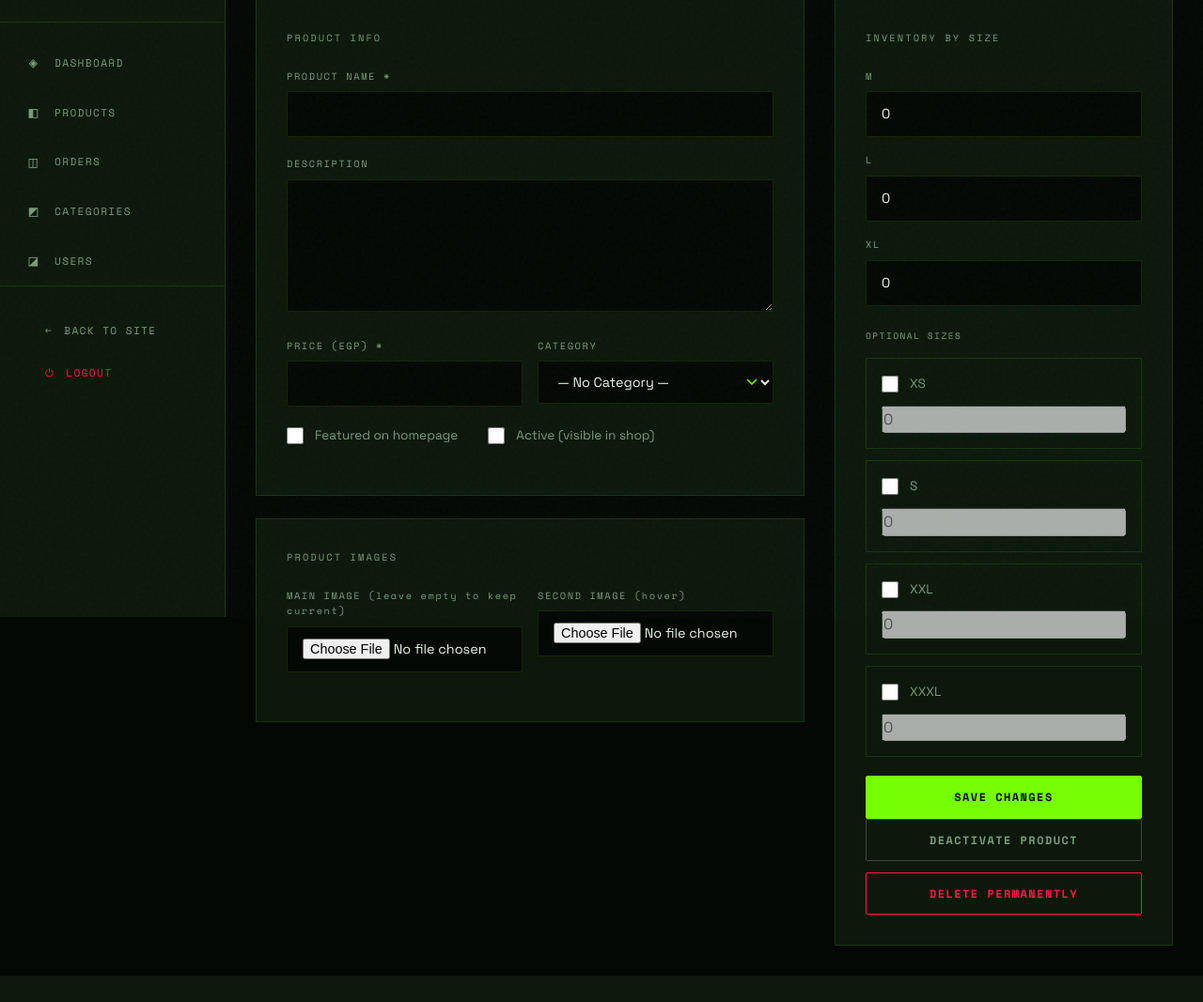
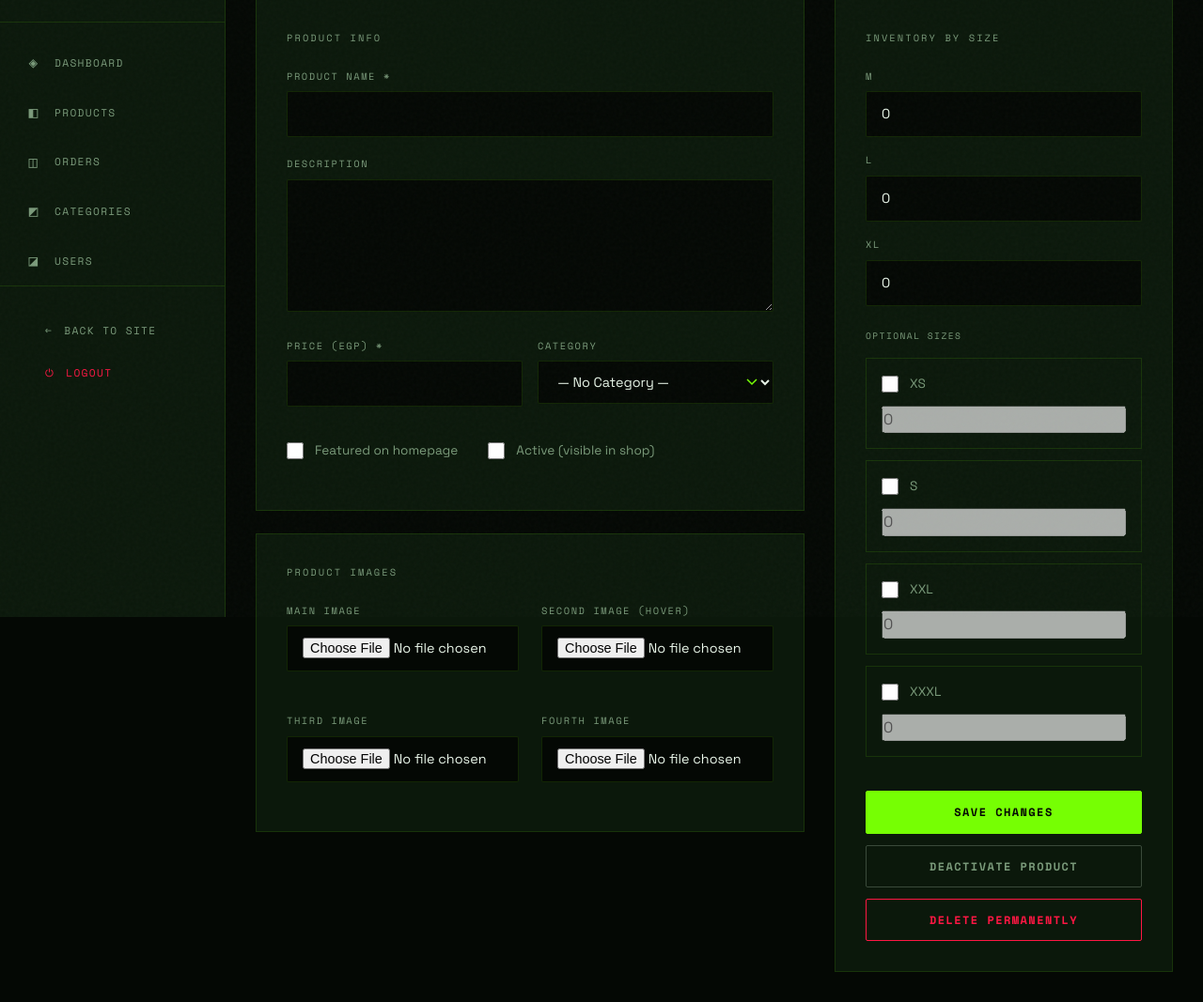
Before and after one commit to Axibrahim/in-your-soul, a Python web app: template app/templates/admin/edit_product.html in a window 1280 px wide. Shown: the part 143-1210 px from the top of the page at 94% size. Before the commit the page ends 1182 px from the top, so only its background shows below. Run offline with Jinja, Linux system fonts and the light colour scheme; the template is opened without the code that fills it, so the values that code supplies are empty.

Commit message:
Make Admins Able To Addo Up To For Photos Per Product v1.

```diff
--- a/app/models/__init__.py
+++ b/app/models/__init__.py
@@ -69,6 +69,8 @@ class Product(db.Model):
     category_id = db.Column(db.Integer, db.ForeignKey('categories.id'))
     image_url = db.Column(db.String(300))
     image_url_2 = db.Column(db.String(300))
+    image_url_3 = db.Column(db.String(300))
+    image_url_4 = db.Column(db.String(300))
     is_featured = db.Column(db.Boolean, default=False)
     is_active = db.Column(db.Boolean, default=True)
     created_at = db.Column(db.DateTime, default=datetime.utcnow)
--- a/app/templates/admin/edit_product.html
+++ b/app/templates/admin/edit_product.html
@@ -7,27 +7,23 @@
 {% block content %}
 
 <div style="display:flex;justify-content:space-between;align-items:center;margin-bottom:2rem;flex-wrap:wrap;gap:1rem;">
-
   <h2 style="font-size:1.25rem;">Edit: {{ product.name }}</h2>
-
   <a href="{{ url_for('admin.products') }}" class="btn btn--ghost btn--sm">
     <span>← BACK</span>
   </a>
-
 </div>
 
+<!-- MAIN EDIT FORM -->
 <form method="POST" enctype="multipart/form-data">
-
   <input type="hidden" name="csrf_token" value="{{ csrf_token() }}"/>
 
-  <div style="display:grid;grid-template-columns:1fr 360px;gap:2rem;align-items:start;">
+  <div style="display:grid;grid-template-columns:1fr 360px;gap:2rem;align-items:start;" class="admin-grid">
 
     <!-- MAIN FIELDS -->
-
     <div style="display:flex;flex-direction:column;gap:1.5rem;">
 
+      <!-- PRODUCT INFO -->
       <div style="background:var(--panel);border:1px solid var(--border);padding:2rem;">
-
         <div style="font-family:var(--font-display);font-size:0.65rem;letter-spacing:0.2em;color:var(--text-dim);margin-bottom:1.5rem;">
           PRODUCT INFO
         </div>
@@ -42,8 +38,7 @@
           <textarea name="description" rows="5">{{ product.description or '' }}</textarea>
         </div>
 
-        <div class="field-row">
-
+        <div class="field-row" style="display:grid;grid-template-columns:1fr 1fr;gap:1rem;">
           <div class="field">
             <label>PRICE (EGP) *</label>
             <input
@@ -58,162 +53,162 @@
 
           <div class="field">
             <label>CATEGORY</label>
-
             <select name="category_id">
-
               <option value="">— No Category —</option>
-
               {% for cat in categories %}
-
               <option
                 value="{{ cat.id }}"
                 {% if product.category_id == cat.id %}selected{% endif %}
               >
                 {{ cat.name }}
               </option>
-
               {% endfor %}
-
             </select>
-
+          </div>
         </div>
 
-        </div>
-
-        <div style="display:flex;gap:2rem;flex-wrap:wrap;">
-
+        <div style="display:flex;gap:2rem;flex-wrap:wrap;margin-top:1rem;">
           <div class="check-field">
-
             <input
               type="checkbox"
               name="is_featured"
               id="is_featured"
               {% if product.is_featured %}checked{% endif %}
             />
-
             <label for="is_featured">
               Featured on homepage
             </label>
-
           </div>
 
           <div class="check-field">
-
             <input
               type="checkbox"
               name="is_active"
               id="is_active"
               {% if product.is_active %}checked{% endif %}
             />
-
             <label for="is_active">
               Active (visible in shop)
             </label>
-
+          </div>
+        </div>
       </div>
 
-        </div>
-
-      </div>
-
-
       <!-- IMAGES -->
-
       <div style="background:var(--panel);border:1px solid var(--border);padding:2rem;">
-
         <div style="font-family:var(--font-display);font-size:0.65rem;letter-spacing:0.2em;color:var(--text-dim);margin-bottom:1.5rem;">
           PRODUCT IMAGES
         </div>
 
-        <div class="field-row">
+        <div style="display:grid;grid-template-columns:repeat(auto-fit, minmax(200px, 1fr));gap:1.5rem;">
 
+          <!-- IMAGE 1 -->
           <div class="field">
-
-            <label>MAIN IMAGE (leave empty to keep current)</label>
-
+            <label>MAIN IMAGE</label>
             {% if product.image_url %}
-
               <img
                 src="{{ product.image_url }}"
-              style="width:100%;height:160px;object-fit:cover;border:1px solid var(--border);margin-bottom:0.75rem;"
+                style="width:100%;height:160px;object-fit:cover;border:1px solid var(--border);margin-bottom:0.75rem;display:block;"
                 id="preview-1"
               />
-
             {% else %}
-
               <img
                 id="preview-1"
                 style="display:none;width:100%;height:160px;object-fit:cover;margin-bottom:0.75rem;border:1px solid var(--border);"
               />
-
             {% endif %}
-
             <input
               type="file"
               name="image"
               accept="image/*"
               data-preview="preview-1"
             />
-
           </div>
 
-
+          <!-- IMAGE 2 -->
           <div class="field">
-
-            <label>SECOND IMAGE (hover)</label>
-
+            <label>SECOND IMAGE (HOVER)</label>
             {% if product.image_url_2 %}
-
               <img
                 src="{{ product.image_url_2 }}"
-              style="width:100%;height:160px;object-fit:cover;border:1px solid var(--border);margin-bottom:0.75rem;"
+                style="width:100%;height:160px;object-fit:cover;border:1px solid var(--border);margin-bottom:0.75rem;display:block;"
                 id="preview-2"
               />
-
             {% else %}
-
               <img
                 id="preview-2"
                 style="display:none;width:100%;height:160px;object-fit:cover;margin-bottom:0.75rem;border:1px solid var(--border);"
               />
-
             {% endif %}
-
             <input
               type="file"
               name="image2"
               accept="image/*"
               data-preview="preview-2"
             />
+          </div>
 
+          <!-- IMAGE 3 -->
+          <div class="field">
+            <label>THIRD IMAGE</label>
+            {% if product.image_url_3 %}
+              <img
+                src="{{ product.image_url_3 }}"
+                style="width:100%;height:160px;object-fit:cover;border:1px solid var(--border);margin-bottom:0.75rem;display:block;"
+                id="preview-3"
+              />
+            {% else %}
+              <img
+                id="preview-3"
+                style="display:none;width:100%;height:160px;object-fit:cover;margin-bottom:0.75rem;border:1px solid var(--border);"
+              />
+            {% endif %}
+            <input
+              type="file"
+              name="image3"
+              accept="image/*"
+              data-preview="preview-3"
+            />
+          </div>
+
+          <!-- IMAGE 4 -->
+          <div class="field">
+            <label>FOURTH IMAGE</label>
+            {% if product.image_url_4 %}
+              <img
+                src="{{ product.image_url_4 }}"
+                style="width:100%;height:160px;object-fit:cover;border:1px solid var(--border);margin-bottom:0.75rem;display:block;"
+                id="preview-4"
+              />
+            {% else %}
+              <img
+                id="preview-4"
+                style="display:none;width:100%;height:160px;object-fit:cover;margin-bottom:0.75rem;border:1px solid var(--border);"
+              />
+            {% endif %}
+            <input
+              type="file"
+              name="image4"
+              accept="image/*"
+              data-preview="preview-4"
+            />
           </div>
 
         </div>
-
+      </div>
     </div>
 
-    </div>
-
-
-    <!-- INVENTORY -->
-
+    <!-- INVENTORY SIDEBAR -->
     <div style="background:var(--panel);border:1px solid var(--border);padding:2rem;position:sticky;top:4.5rem;">
-
       <div style="font-family:var(--font-display);font-size:0.65rem;letter-spacing:0.2em;color:var(--text-dim);margin-bottom:1.5rem;">
         INVENTORY BY SIZE
       </div>
 
-
       <!-- DEFAULT SIZES -->
-
       {% for size in ['M', 'L', 'XL'] %}
-
         {% set variant = product.variants | selectattr('size', 'equalto', size) | first %}
-
         <div class="field" style="margin-bottom:1rem;">
-
           <label>{{ size }}</label>
-
           <input
             type="number"
             name="stock_{{ size }}"
@@ -221,62 +216,32 @@
             min="0"
             style="width:100%;"
           />
-
         </div>
-
       {% endfor %}
 
-
       <!-- OPTIONAL SIZES -->
-
-      <div style="
-        font-family:var(--font-display);
-        font-size:0.6rem;
-        letter-spacing:0.15em;
-        color:var(--text-dim);
-        margin:1.5rem 0 1rem;
-      ">
+      <div style="font-family:var(--font-display);font-size:0.6rem;letter-spacing:0.15em;color:var(--text-dim);margin:1.5rem 0 1rem;">
         OPTIONAL SIZES
       </div>
 
+      {% for size in ['XS', 'S', 'XXL', 'XXXL'] %}
+        {% set variant = product.variants | selectattr('size', 'equalto', size) | first %}
+        {% set is_enabled = variant and variant.stock > 0 %}
 
-      {% for size in ['XS', 'S', 'XXL', 'XXXL'] %}
-
-      {% set variant = product.variants | selectattr('size', 'equalto', size) | first %}
-
-      <div style="
-        border:1px solid var(--border);
-        padding:1rem;
-        margin-bottom:0.75rem;
-      ">
-
-        <div style="
-          display:flex;
-          align-items:center;
-          justify-content:space-between;
-          gap:1rem;
-        ">
-
+        <div style="border:1px solid var(--border);padding:1rem;margin-bottom:0.75rem;">
+          <div style="display:flex;align-items:center;justify-content:space-between;gap:1rem;">
             <div class="check-field" style="margin:0;">
-
               <input
                 type="checkbox"
                 name="enable_{{ size }}"
                 id="enable_{{ size }}"
-              {% if variant %}checked{% endif %}
+                {% if is_enabled %}checked{% endif %}
               />
-
-            <label for="enable_{{ size }}">
-              {{ size }}
-            </label>
-
+              <label for="enable_{{ size }}">{{ size }}</label>
+            </div>
           </div>
 
-        </div>
-
-
           <div style="margin-top:0.75rem;">
-
             <input
               type="number"
               name="stock_{{ size }}"
@@ -284,95 +249,86 @@
               value="{{ variant.stock if variant else 0 }}"
               min="0"
               style="width:100%;"
-            {% if not variant %}disabled{% endif %}
+              {% if not is_enabled %}disabled{% endif %}
             />
-
           </div>
-
         </div>
-
       {% endfor %}
-
 
       <button
         type="submit"
         class="btn btn--primary btn--full"
-  style="margin-top:0.5rem;"
+        style="margin-top:1.5rem;"
       >
         <span>SAVE CHANGES</span>
       </button>
 
+</form> <!-- END OF MAIN EDIT FORM -->
+
+      <!-- DEACTIVATE FORM -->
       <form
         method="POST"
         action="{{ url_for('admin.deactivate_product', product_id=product.id) }}"
         onsubmit="return confirm('Deactivate this product? It will remain in the database but will no longer be visible in the shop.')"
         style="margin-top:0.75rem;"
       >
-  <input
-    type="hidden"
-    name="csrf_token"
-    value="{{ csrf_token() }}"
-  />
-
-  <button
-    type="submit"
-    class="btn btn--ghost btn--full"
-  >
+        <input type="hidden" name="csrf_token" value="{{ csrf_token() }}" />
+        <button type="submit" class="btn btn--ghost btn--full">
           <span>DEACTIVATE PRODUCT</span>
         </button>
       </form>
 
+      <!-- DELETE FORM -->
       <form
         method="POST"
         action="{{ url_for('admin.delete_product', product_id=product.id) }}"
         onsubmit="return confirm('PERMANENTLY DELETE this product? This cannot be undone.')"
         style="margin-top:0.75rem;"
       >
-  <input
-    type="hidden"
-    name="csrf_token"
-    value="{{ csrf_token() }}"
-  />
-
-  <button
-    type="submit"
-    class="btn btn--danger btn--full"
-  >
+        <input type="hidden" name="csrf_token" value="{{ csrf_token() }}" />
+        <button type="submit" class="btn btn--danger btn--full">
           <span>DELETE PERMANENTLY</span>
         </button>
       </form>
 
-
     </div>
-
   </div>
-
-</form>
-
 
 <style>
 @media(max-width:768px){
-  form>div{
-    grid-template-columns:1fr!important;
+  .admin-grid {
+    grid-template-columns: 1fr !important;
   }
 }
 </style>
 
-
 <script>
+// Toggle optional size inputs dynamically
 document.querySelectorAll('input[name^="enable_"]').forEach(function(checkbox) {
-
   checkbox.addEventListener('change', function() {
-
     const size = this.name.replace('enable_', '');
     const stockInput = document.getElementById('stock_' + size);
-
     if (stockInput) {
       stockInput.disabled = !this.checked;
     }
-
+  });
 });
 
+// Live image preview
+document.querySelectorAll('input[type="file"][data-preview]').forEach(function(input) {
+  input.addEventListener('change', function(e) {
+    const previewId = this.getAttribute('data-preview');
+    const previewImg = document.getElementById(previewId);
+
+    if (e.target.files && e.target.files[0]) {
+      const reader = new FileReader();
+      reader.onload = function(e) {
+        previewImg.src = e.target.result;
+        previewImg.style.display = 'block';
+      };
+      reader.readAsDataURL(e.target.files[0]);
+    }
+  });
 });
 </script>
 
```
Also changed, not shown: app/routes/admin.py (+16 -3 lines), app/templates/admin/add_product.html (+74 -29 lines). Lines whose indentation alone changed are shown as unchanged.
